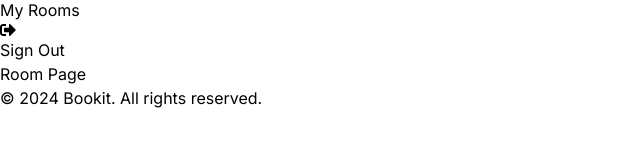
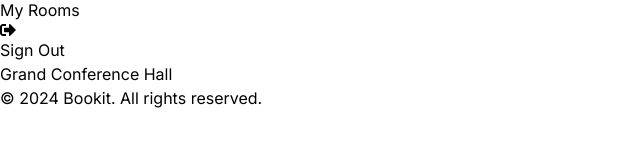
Before and after one commit to muhkyle17/bookify, a Next.js app: page /rooms/1 in a window 1280 px wide. Shown: the part 222-368 px from the top of the page, without its empty margins (0-640 px from the left). Built offline with nearby package versions, Linux system fonts and the light colour scheme.

Commit message:
Find and display the room initially

```diff
--- a/src/app/rooms/[id]/page.jsx
+++ b/src/app/rooms/[id]/page.jsx
@@ -1,5 +1,21 @@
-const RoomPage = () => {
-  return <div>Room Page</div>
+import rooms from '@/data/rooms.json'
+import Heading from '@/src/app/components/Heading'
+
+const RoomPage = ({ params }) => {
+  const { id } = params
+  const room = rooms.find(room => room.$id === id)
+
+  console.log(room, 'room')
+
+  if (!room) {
+    return <Heading title='Room Not Found' />
+  }
+
+  return (
+    <>
+      <Heading title={room.name} />
+    </>
+  )
 }
 
 export default RoomPage
```
